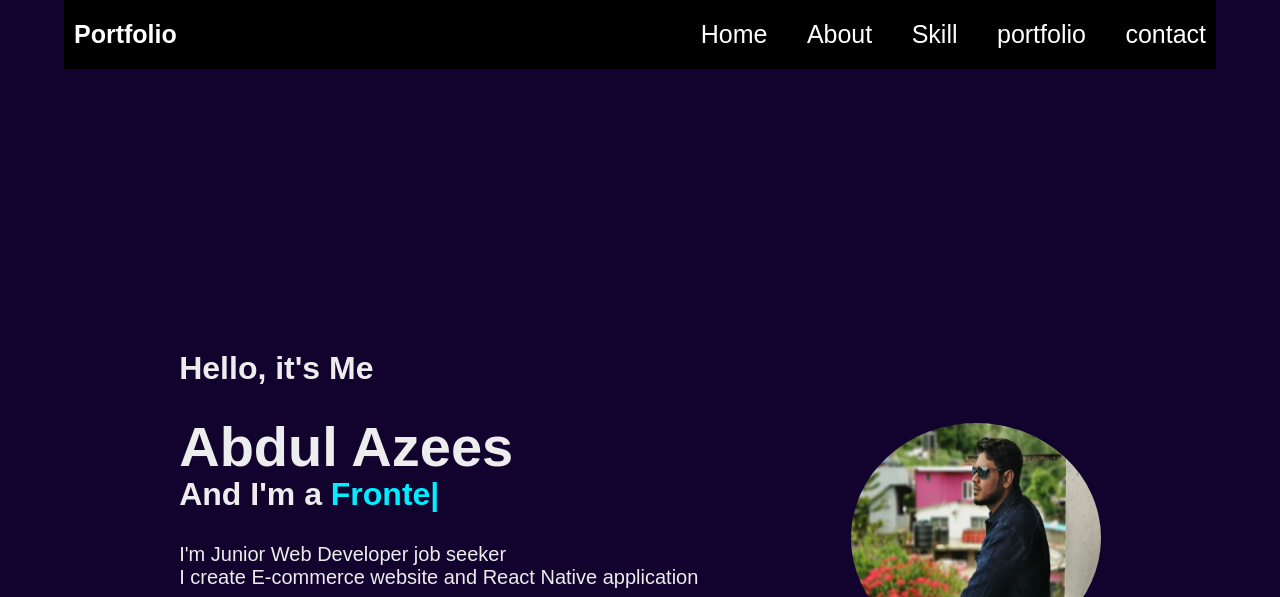
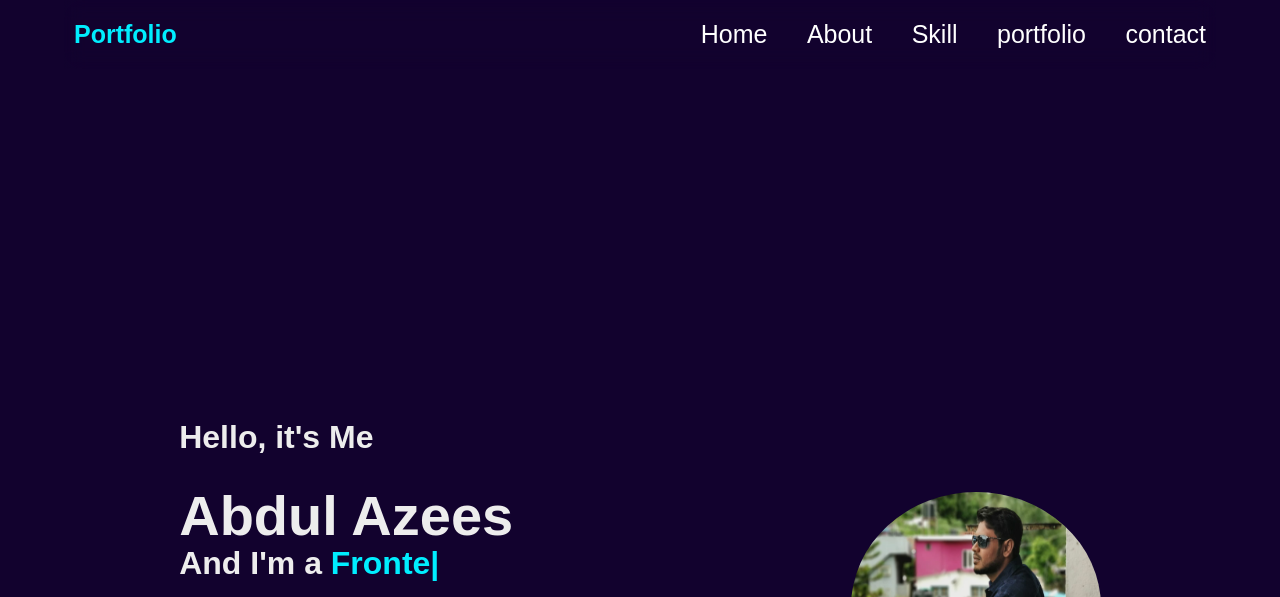
Before and after one commit to Azees253/azees, a plain HTML site: page index.html in a window 1280 px wide. Shown: the top 597 px of the page. Drawn offline with nearby package versions, Linux system fonts and the light colour scheme.

Commit message:
upadates

```diff
--- a/index.html
+++ b/index.html
@@ -17,7 +17,7 @@
   </head>
   <body>
     <header class="header">
-      <a href="#" class="logo">Portfolio</a>
+      <a href="#" class="logo" style="  color: #0ef;">Portfolio</a>
       <nav class="navbar">
         <a href="#home" style="--i: 1" class="active">Home</a>
         <a href="#about" style="--i: 2">About</a>
--- a/style.css
+++ b/style.css
@@ -12,12 +12,10 @@ body {
   width: 90%;
   margin: auto;
 }
-.header {
+/* .header {
   position: fixed;
   top: 0;
-  left: 5%;
-  width: 90%;
-
+  width: 100%;
   padding: 20px 10px;
   background: black;
   display: flex;
@@ -25,9 +23,19 @@ body {
   align-items: center;
   z-index: 100;
   margin-bottom: 10%;
+} */
+.header {
+  position: sticky;
+  display: flex;
+  justify-content: space-between;
+  width: 100%;
+  top: 0;
+  padding: 20px 10px;
+  z-index: 100;
+  backdrop-filter: blur(10px);
 }
 .side-navbar {
-  background-color: black;
+  backdrop-filter: blur(10px);
   width: 50%;
   height: 100%;
   position: fixed;
@@ -36,6 +44,7 @@ body {
   margin-left: 80%;
   padding: 20px;
   right: -60%;
+  top: 0;
   transition: 0.5s;
 }
 
```
